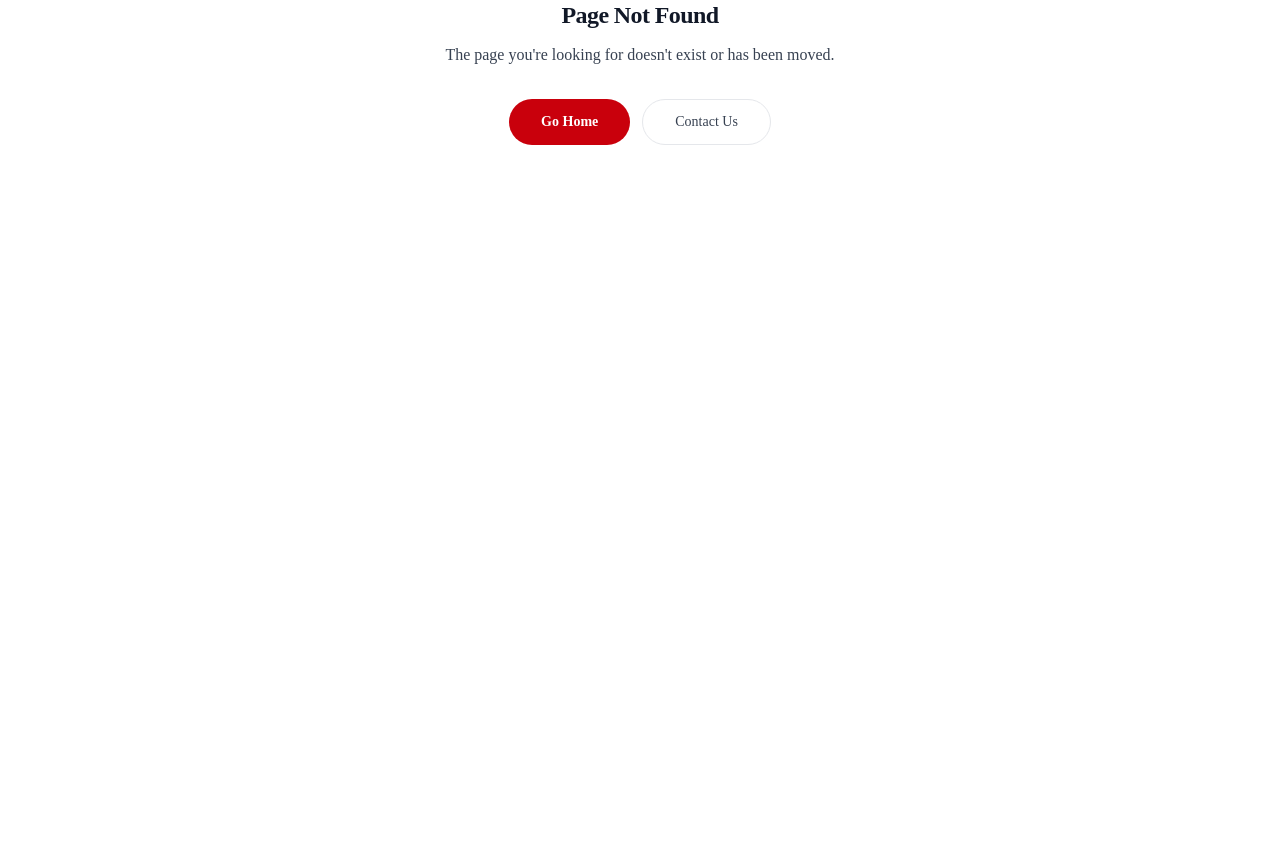
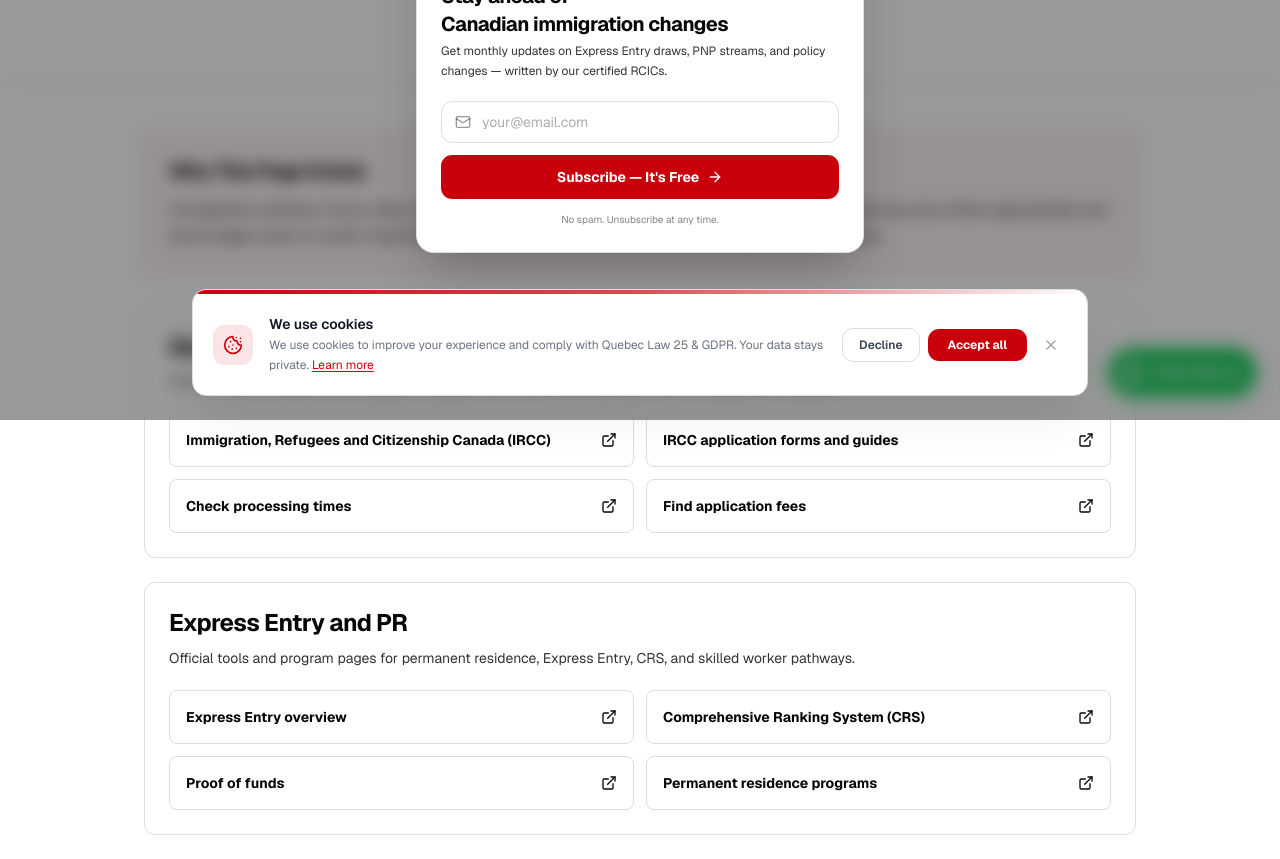
Before and after one commit to Aitibour/idlogice, a Next.js app: page /en/official-resources in a window 1280 px wide. Before the commit this address had no page. Shown: the part 380-1239 px from the top of the page. Before the commit the page ends 800 px from the top, so only its background shows below. Built offline with nearby package versions, Linux system fonts and the light colour scheme.

Commit message:
feat: add official immigration resources page

```diff
--- a/next.config.ts
+++ b/next.config.ts
@@ -42,6 +42,7 @@ const nextConfig: NextConfig = {
       "team",
       "editorial-standards",
       "corrections-policy",
+      "official-resources",
       "immigration-disclaimer",
       "author",
     ];
--- /dev/null
+++ b/src/app/[locale]/(public)/official-resources/page.tsx
@@ -0,0 +1,160 @@
+import type { Metadata } from "next";
+import Link from "next/link";
+import { ExternalLink } from "lucide-react";
+import { generatePageAlternates } from "@/lib/seo/alternates";
+import { PageHero } from "@/components/sections/page-hero";
+
+const BASE = "https://idlogice.com";
+
+type Props = { params: Promise<{ locale: string }> };
+
+const resourceGroups = [
+  {
+    title: "Government of Canada",
+    intro: "Primary federal sources for immigration programs, forms, fees, processing times, and application updates.",
+    links: [
+      { label: "Immigration, Refugees and Citizenship Canada (IRCC)", href: "https://www.canada.ca/en/immigration-refugees-citizenship.html" },
+      { label: "IRCC application forms and guides", href: "https://www.canada.ca/en/immigration-refugees-citizenship/services/application.html" },
+      { label: "Check processing times", href: "https://www.canada.ca/en/immigration-refugees-citizenship/services/application/check-processing-times.html" },
+      { label: "Find application fees", href: "https://www.canada.ca/en/immigration-refugees-citizenship/services/application/fees.html" },
+    ],
+  },
+  {
+    title: "Express Entry and PR",
+    intro: "Official tools and program pages for permanent residence, Express Entry, CRS, and skilled worker pathways.",
+    links: [
+      { label: "Express Entry overview", href: "https://www.canada.ca/en/immigration-refugees-citizenship/services/immigrate-canada/express-entry.html" },
+      { label: "Comprehensive Ranking System (CRS)", href: "https://www.canada.ca/en/immigration-refugees-citizenship/services/immigrate-canada/express-entry/eligibility/criteria-comprehensive-ranking-system/grid.html" },
+      { label: "Proof of funds", href: "https://www.canada.ca/en/immigration-refugees-citizenship/services/immigrate-canada/express-entry/documents/proof-funds.html" },
+      { label: "Permanent residence programs", href: "https://www.canada.ca/en/immigration-refugees-citizenship/services/immigrate-canada.html" },
+    ],
+  },
+  {
+    title: "Work, Study, and Visit",
+    intro: "Official sources for temporary residents, workers, international students, visitors, and family visits.",
+    links: [
+      { label: "Work in Canada", href: "https://www.canada.ca/en/immigration-refugees-citizenship/services/work-canada.html" },
+      { label: "Study in Canada", href: "https://www.canada.ca/en/immigration-refugees-citizenship/services/study-canada.html" },
+      { label: "Visit Canada", href: "https://www.canada.ca/en/immigration-refugees-citizenship/services/visit-canada.html" },
+      { label: "Super visa", href: "https://www.canada.ca/en/immigration-refugees-citizenship/services/visit-canada/parent-grandparent-super-visa.html" },
+    ],
+  },
+  {
+    title: "Professional Regulation",
+    intro: "Sources for checking immigration consultant regulation and professional status.",
+    links: [
+      { label: "College of Immigration and Citizenship Consultants (CICC)", href: "https://college-ic.ca/" },
+      { label: "Find an immigration consultant", href: "https://college-ic.ca/protecting-the-public/find-an-immigration-consultant" },
+      { label: "Immigration representatives", href: "https://www.canada.ca/en/immigration-refugees-citizenship/services/immigration-citizenship-representative.html" },
+    ],
+  },
+  {
+    title: "Settlement and Newcomers",
+    intro: "Helpful official resources for preparing to live, work, study, and settle in Canada.",
+    links: [
+      { label: "Prepare for life in Canada", href: "https://www.canada.ca/en/immigration-refugees-citizenship/services/new-immigrants/prepare-life-canada.html" },
+      { label: "Find free newcomer services", href: "https://ircc.canada.ca/english/newcomers/services/index.asp" },
+      { label: "Learn about Canada", href: "https://www.canada.ca/en/immigration-refugees-citizenship/services/new-immigrants/learn-about-canada.html" },
+    ],
+  },
+];
+
+function jsonLd(data: object) {
+  const props = { dangerouslySetInnerHTML: { __html: JSON.stringify(data) } };
+  return <script type="application/ld+json" {...props} />;
+}
+
+export async function generateMetadata({ params }: Props): Promise<Metadata> {
+  const { locale } = await params;
+  const title = "Official Canadian Immigration Resources | IDLOGICE";
+  const description = "Official IRCC, CICC, Express Entry, work permit, study permit, processing time, fee, and newcomer resources for Canadian immigration research.";
+
+  return {
+    title,
+    description,
+    alternates: generatePageAlternates(locale, "/official-resources"),
+    openGraph: {
+      type: "website",
+      url: `${BASE}/${locale}/official-resources`,
+      title,
+      description,
+      siteName: "IDLOGICE",
+    },
+  };
+}
+
+export default async function OfficialResourcesPage({ params }: Props) {
+  const { locale } = await params;
+  const url = `${BASE}/${locale}/official-resources`;
+  const collectionLd = {
+    "@context": "https://schema.org",
+    "@type": "CollectionPage",
+    name: "Official Canadian Immigration Resources",
+    description: "Official Canadian immigration resources curated by IDLOGICE.",
+    url,
+    publisher: { "@type": "Organization", name: "IDLOGICE", url: BASE },
+    hasPart: resourceGroups.flatMap((group) =>
+      group.links.map((link) => ({
+        "@type": "WebPage",
+        name: link.label,
+        url: link.href,
+      })),
+    ),
+  };
+
+  return (
+    <>
+      {jsonLd(collectionLd)}
+      <PageHero
+        title="Official Canadian Immigration Resources"
+        subtitle="Trusted government and regulatory sources for immigration research, verification, and planning."
+      />
+      <main className="container mx-auto max-w-5xl px-4 py-12">
+        <section className="mb-8 rounded-xl border border-primary/20 bg-primary/5 p-6">
+          <h2 className="text-xl font-bold text-foreground">Why This Page Exists</h2>
+          <p className="mt-3 text-muted-foreground leading-relaxed">
+            Immigration policies, forms, fees, draws, and processing times can change. IDLOGICE uses official sources where appropriate and encourages users to verify important decisions directly with government and regulatory resources.
+          </p>
+        </section>
+
+        <div className="grid gap-6">
+          {resourceGroups.map((group) => (
+            <section key={group.title} className="rounded-xl border border-border bg-white p-6">
+              <h2 className="text-2xl font-bold text-foreground">{group.title}</h2>
+              <p className="mt-2 text-sm leading-relaxed text-muted-foreground">{group.intro}</p>
+              <div className="mt-5 grid gap-3 sm:grid-cols-2">
+                {group.links.map((link) => (
+                  <a
+                    key={link.href}
+                    href={link.href}
+                    target="_blank"
+                    rel="noopener noreferrer"
+                    className="flex items-start justify-between gap-3 rounded-lg border border-border p-4 text-sm font-bold text-foreground transition-colors hover:border-primary hover:text-primary"
+                  >
+                    <span>{link.label}</span>
+                    <ExternalLink className="mt-0.5 size-4 shrink-0" aria-hidden="true" />
+                  </a>
+                ))}
+              </div>
+            </section>
+          ))}
+        </div>
+
+        <section className="mt-8 rounded-xl border border-border bg-white p-6">
+          <h2 className="text-xl font-bold text-foreground">Need Help Interpreting Requirements?</h2>
+          <p className="mt-3 text-muted-foreground leading-relaxed">
+            Official sources explain the rules. IDLOGICE can help you understand how those rules may apply to your profile and documents.
+          </p>
+          <div className="mt-5 flex flex-wrap gap-3">
+            <Link href={`/${locale}/book-consultation`} className="rounded-full bg-primary px-5 py-2.5 text-sm font-bold text-white hover:opacity-90">
+              Book Consultation
+            </Link>
+            <Link href={`/${locale}/immigration-disclaimer`} className="rounded-full border border-border px-5 py-2.5 text-sm font-bold text-foreground hover:border-primary hover:text-primary">
+              Immigration Disclaimer
+            </Link>
+          </div>
+        </section>
+      </main>
+    </>
+  );
+}
--- a/src/app/sitemap.ts
+++ b/src/app/sitemap.ts
@@ -65,6 +65,7 @@ const ROUTES: Route[] = [
   { path: "/team",                        priority: CONTENT,  changeFreq: "monthly" },
   { path: "/editorial-standards",         priority: CONTENT,  changeFreq: "monthly" },
   { path: "/corrections-policy",          priority: CONTENT,  changeFreq: "monthly" },
+  { path: "/official-resources",          priority: CONTENT,  changeFreq: "monthly" },
   { path: "/immigration-disclaimer",      priority: LEGAL,    changeFreq: "yearly" },
   { path: "/privacy",                     priority: LEGAL,    changeFreq: "yearly" },
   { path: "/terms",                       priority: LEGAL,    changeFreq: "yearly" },
--- a/src/components/layout/footer.tsx
+++ b/src/components/layout/footer.tsx
@@ -50,6 +50,7 @@ export function Footer() {
                 { href: "/team",         label: "Our Consultants"  },
                 { href: "/editorial-standards", label: "Editorial Standards" },
                 { href: "/corrections-policy", label: "Corrections Policy" },
+                { href: "/official-resources", label: "Official Resources" },
                 { href: "/contact",      label: t("contact")      },
                 { href: "/privacy", label: t("privacy")     },
                 { href: "/terms",   label: t("terms")       },
```
